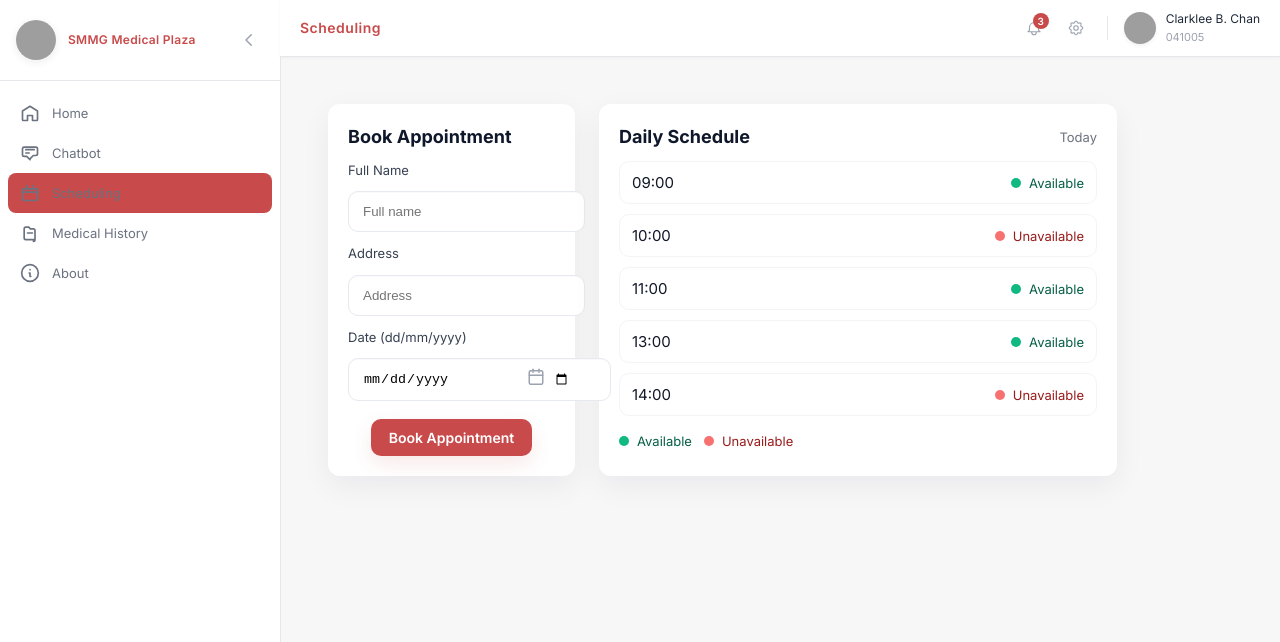
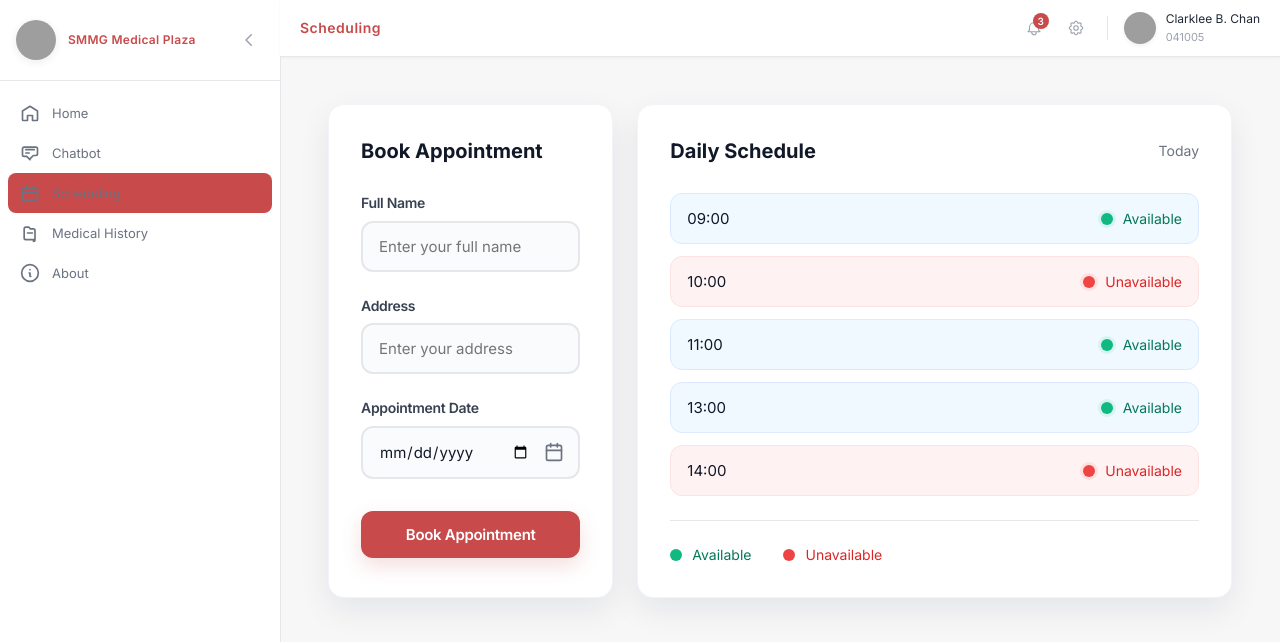
Before and after one commit to JmGinete164/SMMG, a React (Vite) app in the folder health-frontend/: page /scheduling in a window 1280 px wide. Shown: the top 642 px of the page. Built offline with nearby package versions, Linux system fonts and the light colour scheme; grey boxes are pictures that could not be loaded.

Commit message:
Scheduling: redesign Book Appointment form with modern styling and perfect alignment

```diff
--- a/health-frontend/src/pages/Scheduling.jsx
+++ b/health-frontend/src/pages/Scheduling.jsx
@@ -2,6 +2,7 @@ import React, { useState } from 'react';
 
 const Scheduling = () => {
   const [form, setForm] = useState({ name: '', address: '', date: '' });
+  const [focused, setFocused] = useState(null);
   const slots = [
     { time: '09:00', status: 'available' },
     { time: '10:00', status: 'unavailable' },
@@ -10,75 +11,141 @@ const Scheduling = () => {
     { time: '14:00', status: 'unavailable' },
   ];
 
+  const inputStyle = (isFocused) => ({
+    width: '100%',
+    padding: '14px 16px',
+    fontSize: 15,
+    borderRadius: 12,
+    border: `2px solid ${isFocused ? '#C94A4A' : '#E5E7EB'}`,
+    background: '#FAFBFC',
+    outline: 'none',
+    transition: 'all 0.2s ease',
+    color: '#111827',
+    fontFamily: 'inherit',
+    boxSizing: 'border-box',
+    '::placeholder': { color: '#9CA3AF' }
+  });
+
   return (
     <div style={{ display: 'grid', gridTemplateColumns: 'repeat(3, 1fr)', gap: 24 }}>
       {/* Booking Form */}
-      <section style={{ gridColumn: 'span 1', background: '#FFFFFF', padding: 20, borderRadius: 12, boxShadow: '0 10px 30px rgba(15,23,42,0.06)' }}>
-        <h3 style={{ margin: 0, marginBottom: 12, fontSize: 18, fontWeight: 700 }}>Book Appointment</h3>
+      <section style={{ gridColumn: 'span 1', background: '#FFFFFF', padding: '32px', borderRadius: 16, boxShadow: '0 12px 32px rgba(15,23,42,0.08)', border: '1px solid #F1F5F9' }}>
+        <h3 style={{ margin: 0, marginBottom: 28, fontSize: 20, fontWeight: 700, color: '#111827' }}>Book Appointment</h3>
 
-        <div style={{ display: 'grid', gap: 12, marginTop: 6 }}>
-          <label style={{ fontSize: 13, color: '#374151' }}>Full Name</label>
+        <div style={{ display: 'flex', flexDirection: 'column', gap: 24 }}>
+          {/* Full Name Field */}
+          <div style={{ display: 'flex', flexDirection: 'column', gap: 8 }}>
+            <label style={{ fontSize: 14, fontWeight: 600, color: '#374151', letterSpacing: '-0.3px' }}>Full Name</label>
             <input
-            placeholder="Full name"
+              type="text"
+              placeholder="Enter your full name"
               value={form.name}
               onChange={(e) => setForm({ ...form, name: e.target.value })}
-            style={{ width: '100%', padding: '12px 14px', borderRadius: 10, border: '1px solid #E6E9EE', outline: 'none', boxShadow: 'inset 0 1px 0 rgba(15,23,42,0.02)' }}
+              onFocus={() => setFocused('name')}
+              onBlur={() => setFocused(null)}
+              style={inputStyle(focused === 'name')}
             />
+          </div>
 
-          <label style={{ fontSize: 13, color: '#374151' }}>Address</label>
+          {/* Address Field */}
+          <div style={{ display: 'flex', flexDirection: 'column', gap: 8 }}>
+            <label style={{ fontSize: 14, fontWeight: 600, color: '#374151', letterSpacing: '-0.3px' }}>Address</label>
             <input
-            placeholder="Address"
+              type="text"
+              placeholder="Enter your address"
               value={form.address}
               onChange={(e) => setForm({ ...form, address: e.target.value })}
-            style={{ width: '100%', padding: '12px 14px', borderRadius: 10, border: '1px solid #E6E9EE', outline: 'none', boxShadow: 'inset 0 1px 0 rgba(15,23,42,0.02)' }}
+              onFocus={() => setFocused('address')}
+              onBlur={() => setFocused(null)}
+              style={inputStyle(focused === 'address')}
             />
+          </div>
 
-          <label style={{ fontSize: 13, color: '#374151' }}>Date (dd/mm/yyyy)</label>
-          <div style={{ position: 'relative' }}>
+          {/* Date Field */}
+          <div style={{ display: 'flex', flexDirection: 'column', gap: 8 }}>
+            <label style={{ fontSize: 14, fontWeight: 600, color: '#374151', letterSpacing: '-0.3px' }}>Appointment Date</label>
+            <div style={{ position: 'relative', display: 'flex', alignItems: 'center' }}>
               <input
                 type="date"
                 value={form.date}
                 onChange={(e) => setForm({ ...form, date: e.target.value })}
-              style={{ width: '100%', padding: '12px 40px 12px 14px', borderRadius: 10, border: '1px solid #E6E9EE', outline: 'none', boxShadow: 'inset 0 1px 0 rgba(15,23,42,0.02)' }}
+                onFocus={() => setFocused('date')}
+                onBlur={() => setFocused(null)}
+                style={{
+                  ...inputStyle(focused === 'date'),
+                  paddingRight: '48px',
+                  cursor: 'pointer'
+                }}
               />
-            <div style={{ position: 'absolute', right: 10, top: '50%', transform: 'translateY(-50%)', pointerEvents: 'none' }}>
-              <svg xmlns="http://www.w3.org/2000/svg" width="18" height="18" viewBox="0 0 24 24" fill="none" stroke="#9CA3AF" strokeWidth="2" strokeLinecap="round" strokeLinejoin="round"><rect x="3" y="4" width="18" height="18" rx="2" ry="2"/><line x1="16" y1="2" x2="16" y2="6"/><line x1="8" y1="2" x2="8" y2="6"/><line x1="3" y1="10" x2="21" y2="10"/></svg>
+              <div style={{ position: 'absolute', right: 16, top: '50%', transform: 'translateY(-50%)', pointerEvents: 'none', display: 'flex', alignItems: 'center', justifyContent: 'center' }}>
+                <svg xmlns="http://www.w3.org/2000/svg" width="20" height="20" viewBox="0 0 24 24" fill="none" stroke="#6B7280" strokeWidth="2" strokeLinecap="round" strokeLinejoin="round">
+                  <rect x="3" y="4" width="18" height="18" rx="2" ry="2"/>
+                  <line x1="16" y1="2" x2="16" y2="6"/>
+                  <line x1="8" y1="2" x2="8" y2="6"/>
+                  <line x1="3" y1="10" x2="21" y2="10"/>
+                </svg>
+              </div>
             </div>
           </div>
 
-          <div style={{ display: 'flex', justifyContent: 'center', marginTop: 6 }}>
-            <button style={{ padding: '10px 18px', borderRadius: 10, background: '#C94A4A', color: '#FFFFFF', border: 'none', cursor: 'pointer', fontWeight: 600, boxShadow: '0 8px 20px rgba(201,74,74,0.12)' }}>Book Appointment</button>
-          </div>
+          {/* Submit Button */}
+          <button
+            style={{
+              padding: '14px 28px',
+              marginTop: 8,
+              borderRadius: 12,
+              background: '#C94A4A',
+              color: '#FFFFFF',
+              border: 'none',
+              cursor: 'pointer',
+              fontWeight: 600,
+              fontSize: 15,
+              boxShadow: '0 8px 20px rgba(201,74,74,0.18)',
+              transition: 'all 0.2s ease',
+              width: '100%',
+              letterSpacing: '-0.3px'
+            }}
+            onMouseEnter={(e) => {
+              e.target.style.background = '#B83939';
+              e.target.style.boxShadow = '0 12px 28px rgba(201,74,74,0.24)';
+            }}
+            onMouseLeave={(e) => {
+              e.target.style.background = '#C94A4A';
+              e.target.style.boxShadow = '0 8px 20px rgba(201,74,74,0.18)';
+            }}
+          >
+            Book Appointment
+          </button>
         </div>
       </section>
 
       {/* Daily Schedule Card */}
-      <section style={{ gridColumn: 'span 2', background: '#FFFFFF', padding: 20, borderRadius: 12, boxShadow: '0 10px 30px rgba(15,23,42,0.06)' }}>
-        <div style={{ display: 'flex', justifyContent: 'space-between', alignItems: 'center', marginBottom: 12 }}>
-          <h3 style={{ margin: 0, fontSize: 18, fontWeight: 700 }}>Daily Schedule</h3>
-          <div style={{ fontSize: 13, color: '#6B7280' }}>Today</div>
+      <section style={{ gridColumn: 'span 2', background: '#FFFFFF', padding: '32px', borderRadius: 16, boxShadow: '0 12px 32px rgba(15,23,42,0.08)', border: '1px solid #F1F5F9' }}>
+        <div style={{ display: 'flex', justifyContent: 'space-between', alignItems: 'center', marginBottom: 28 }}>
+          <h3 style={{ margin: 0, fontSize: 20, fontWeight: 700, color: '#111827' }}>Daily Schedule</h3>
+          <div style={{ fontSize: 14, fontWeight: 500, color: '#6B7280' }}>Today</div>
         </div>
 
-        <div style={{ display: 'flex', flexDirection: 'column', gap: 10 }}>
+        <div style={{ display: 'flex', flexDirection: 'column', gap: 12 }}>
           {slots.map((s) => (
-            <div key={s.time} style={{ display: 'flex', justifyContent: 'space-between', alignItems: 'center', padding: '10px 12px', borderRadius: 10, border: '1px solid #F3F4F6' }}>
-              <div style={{ fontSize: 15, color: '#111827' }}>{s.time}</div>
-              <div style={{ display: 'flex', alignItems: 'center', gap: 8 }}>
-                <span style={{ width: 10, height: 10, borderRadius: 999, background: s.status === 'available' ? '#10B981' : '#F87171', display: 'inline-block' }} />
-                <div style={{ fontSize: 13, color: s.status === 'available' ? '#065f46' : '#991b1b' }}>{s.status === 'available' ? 'Available' : 'Unavailable'}</div>
+            <div key={s.time} style={{ display: 'flex', justifyContent: 'space-between', alignItems: 'center', padding: '14px 16px', borderRadius: 12, border: `1px solid ${s.status === 'available' ? '#DBEAFE' : '#FEE2E2'}`, background: s.status === 'available' ? '#F0F9FF' : '#FEF2F2', transition: 'all 0.2s ease' }}>
+              <div style={{ fontSize: 15, fontWeight: 500, color: '#111827' }}>{s.time}</div>
+              <div style={{ display: 'flex', alignItems: 'center', gap: 10 }}>
+                <span style={{ width: 12, height: 12, borderRadius: 999, background: s.status === 'available' ? '#10B981' : '#EF4444', display: 'inline-block', boxShadow: `0 0 0 3px ${s.status === 'available' ? 'rgba(16,185,129,0.1)' : 'rgba(239,68,68,0.1)'}` }} />
+                <div style={{ fontSize: 14, fontWeight: 500, color: s.status === 'available' ? '#047857' : '#DC2626' }}>{s.status === 'available' ? 'Available' : 'Unavailable'}</div>
               </div>
             </div>
           ))}
         </div>
 
-        <div style={{ marginTop: 16, display: 'flex', gap: 12, alignItems: 'center' }}>
-          <div style={{ display: 'flex', gap: 8, alignItems: 'center' }}>
-            <span style={{ width: 10, height: 10, borderRadius: 999, background: '#10B981', display: 'inline-block' }} />
-            <div style={{ fontSize: 13, color: '#065f46' }}>Available</div>
+        <div style={{ marginTop: 24, paddingTop: 24, borderTop: '1px solid #E5E7EB', display: 'flex', gap: 32, alignItems: 'center' }}>
+          <div style={{ display: 'flex', gap: 10, alignItems: 'center' }}>
+            <span style={{ width: 12, height: 12, borderRadius: 999, background: '#10B981', display: 'inline-block', boxShadow: 'rgba(16,185,129,0.1)' }} />
+            <div style={{ fontSize: 14, fontWeight: 500, color: '#047857' }}>Available</div>
           </div>
-          <div style={{ display: 'flex', gap: 8, alignItems: 'center' }}>
-            <span style={{ width: 10, height: 10, borderRadius: 999, background: '#F87171', display: 'inline-block' }} />
-            <div style={{ fontSize: 13, color: '#991b1b' }}>Unavailable</div>
+          <div style={{ display: 'flex', gap: 10, alignItems: 'center' }}>
+            <span style={{ width: 12, height: 12, borderRadius: 999, background: '#EF4444', display: 'inline-block', boxShadow: 'rgba(239,68,68,0.1)' }} />
+            <div style={{ fontSize: 14, fontWeight: 500, color: '#DC2626' }}>Unavailable</div>
           </div>
         </div>
       </section>
```
Lines whose indentation alone changed are shown as unchanged.
